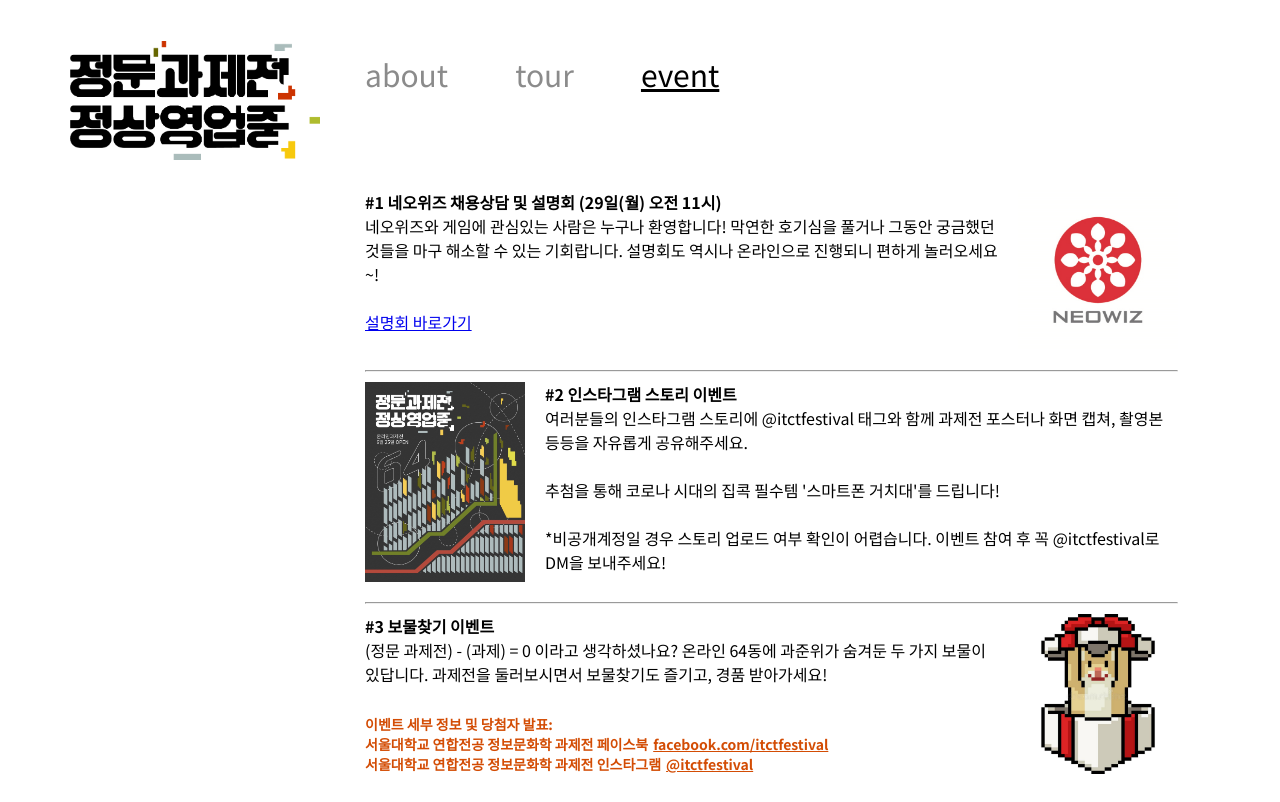
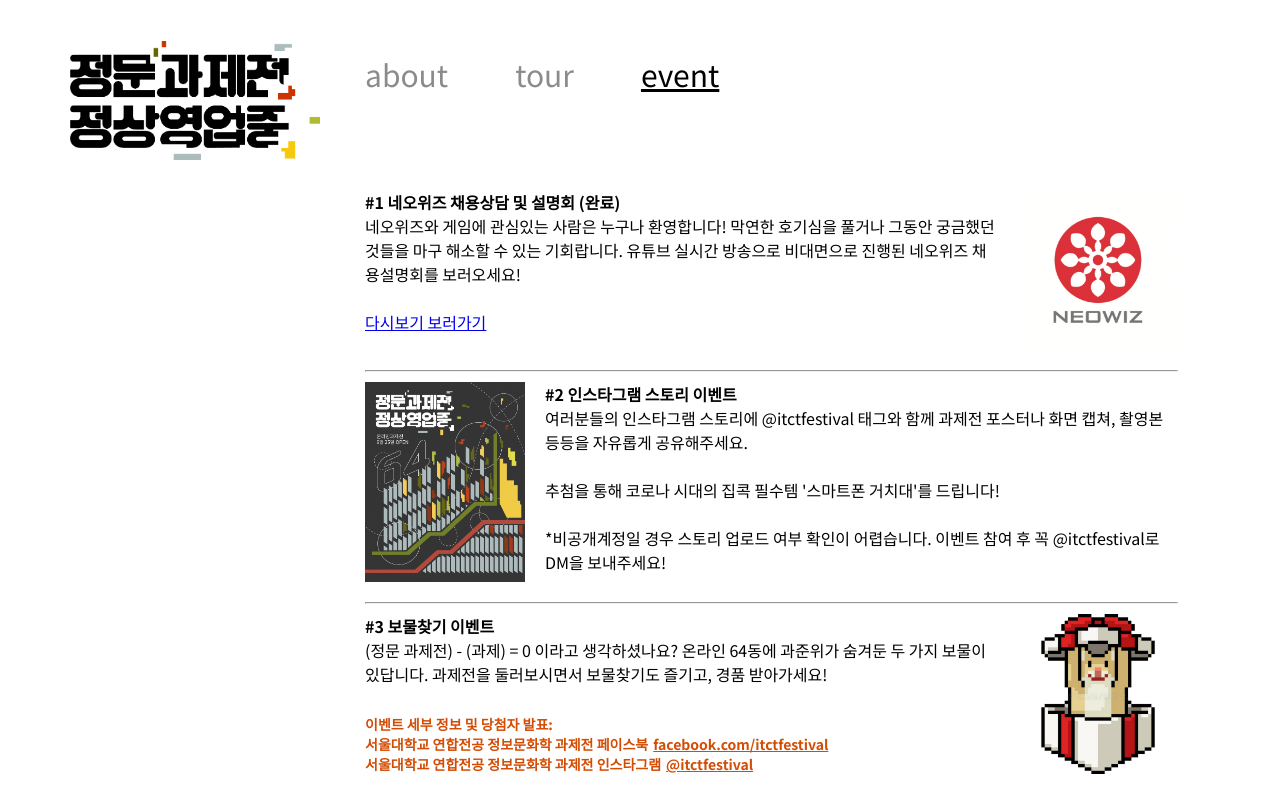
Before and after one commit to haesookim/isconlineexhibition, a React (Create React App) app: page /event in a window 1280 px wide. Built offline with nearby package versions, Linux system fonts and the light colour scheme.

Commit message:
Add link and edit event text

```diff
--- a/src/App.js
+++ b/src/App.js
@@ -1,6 +1,6 @@
 import React from "react";
 import logo from "./images/logo.png";
-import { Route, Switch, BrowserRouter, Redirect } from "react-router-dom";
+import { Route, Switch } from "react-router-dom";
 import { ConnectedRouter } from "connected-react-router";
 import "./App.scss";
 import { connect } from "react-redux";
@@ -9,7 +9,7 @@ import redir from "./web_view.jpg";
 
 import TopNav from "./Container/TopNav/TopNav";
 import About from "./Container/About/About";
-import GuestBook from "./Container/GuestBook/Guestbook";
+//import GuestBook from "./Container/GuestBook/Guestbook";
 import Tour from "./Container/Tour/Tour";
 import Interaction from "./Container/Interaction/Interaction";
 import Event from "./Container/Event/Event";
--- a/src/Container/About/About.js
+++ b/src/Container/About/About.js
@@ -16,8 +16,11 @@ class About extends React.Component {
             <div id="aboutpage" className="main">
                 <img id="main" src={poster} alt="포스터 gif"></img>
                 <div className="bodytext">
-                    안녕하세요! 서울대학교 연합전공 정보문화학 온라인 과제전에
-                    오신 것을 환영합니다.
+                    안녕하세요!{" "}
+                    <a href="http://isc.snu.ac.kr/" target="blank">
+                        서울대학교 연합전공 정보문화학
+                    </a>{" "}
+                    온라인 과제전에 오신 것을 환영합니다.
                     <br /> <br />
                     매 학기 말 IBK 커뮤니케이션 센터에서 진행하던 과제물 전시를
                     온라인 형태로 바꾸어 선보이게 되었습니다. 사회적 거리두기로
--- a/src/Container/Event/Event.js
+++ b/src/Container/Event/Event.js
@@ -13,20 +13,20 @@ class Event extends React.Component {
                 <div className="event-item">
                     <div className="text-wrapper">
                         <div className="title">
-                            #1 네오위즈 채용상담 및 설명회 (29일(월) 오전 11시)
+                            #1 네오위즈 채용상담 및 설명회 (완료)
                         </div>
                         <div className="text">
                             네오위즈와 게임에 관심있는 사람은 누구나 환영합니다!
                             막연한 호기심을 풀거나 그동안 궁금했던 것들을 마구
-                            해소할 수 있는 기회랍니다. 설명회도 역시나
-                            온라인으로 진행되니 편하게 놀러오세요~!
+                            해소할 수 있는 기회랍니다. 유튜브 실시간 방송으로
+                            비대면으로 진행된 네오위즈 채용설명회를 보러오세요!
                             <br />
                             <br />
                             <a
                                 href="https://youtu.be/tyZhWBwiZHE"
                                 target="blank"
                             >
-                                설명회 바로가기
+                                다시보기 보러가기
                             </a>
                         </div>
                     </div>
@@ -85,11 +85,7 @@ class Event extends React.Component {
                             </a>
                         </div>
                     </div>
-                    <img
-                        className="event-image"
-                        src={event}
-                        alt="event image"
-                    />
+                    <img className="event-image" src={event} alt="event main" />
                 </div>
             </div>
         );
--- a/src/Container/Tour/Eventpopup.js
+++ b/src/Container/Tour/Eventpopup.js
@@ -46,6 +46,7 @@ class Popup extends React.Component {
                                 ? mirror
                                 : dumbbell
                         }
+                        alt="QRcode"
                         onClick={() => this.onClickBox()}
                     ></img>
                     <div>{this.state.extraText[this.state.count]}</div>
--- a/src/store/actions/guestBook.js
+++ b/src/store/actions/guestBook.js
@@ -1,6 +1,6 @@
 import actionTypes from "./actionTypes";
 import axios from "axios";
-import { push } from "connected-react-router";
+//import { push } from "connected-react-router";
 
 export const getMsgs_ = (data) => {
     return { type: actionTypes.GET_ALLMSG, messageList: data };
```
